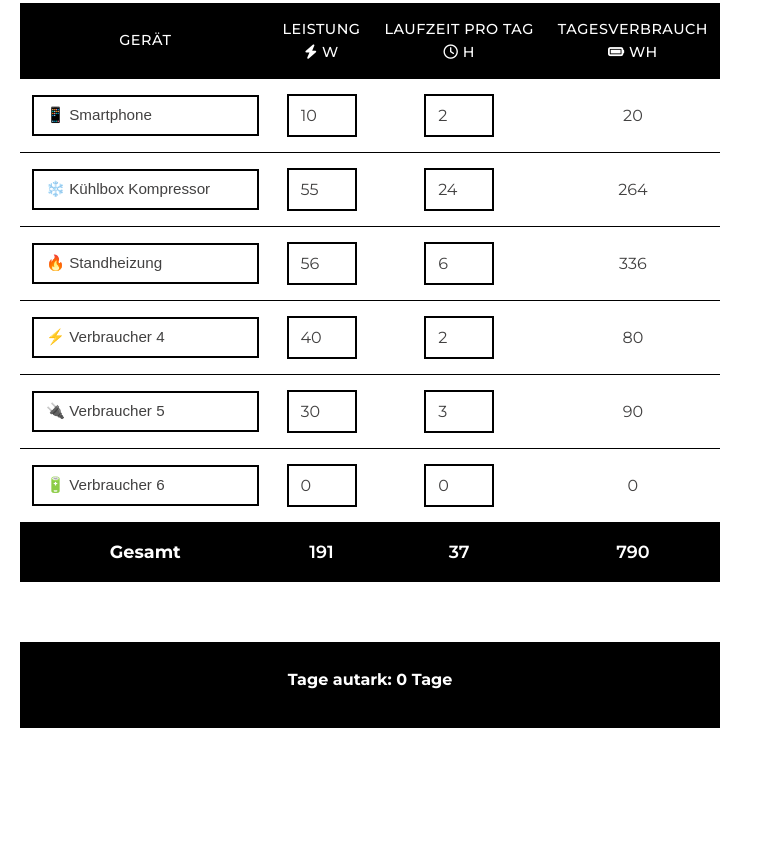
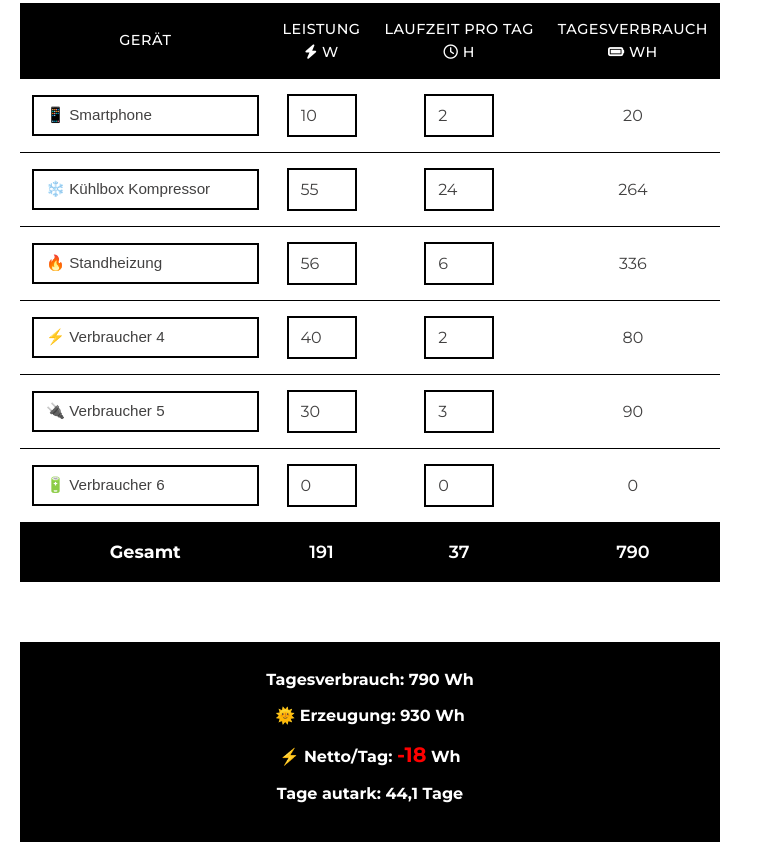
Before and after one commit to TAyyabAliAshraf/cal, a plain HTML site: page index.html in a window 1280 px wide. Shown: the part 780-1642 px from the top of the page, without its empty margins (0-763 px from the left). Before the commit the page ends 1528 px from the top, so only its background shows below. Drawn offline with nearby package versions, Linux system fonts and the light colour scheme.

Commit message:
Update index.html

```diff
--- a/index.html
+++ b/index.html
@@ -69,6 +69,7 @@
             gap: 10px;
             font-size: 1.1rem;
             font-weight: 500;
+            white-space: nowrap;
         }
         .table-wrapper {
             overflow-x: auto;
@@ -362,7 +363,10 @@
                 </table>
             </div>
             <div class="total-info">
-                <strong>Tage autark: <span id="displayAutark">0</span> Tage</strong>
+                <strong id="consumeRow">Tagesverbrauch: <span id="displayConsume">0</span> Wh</strong>
+                <strong id="genRow">🌞 Erzeugung: <span id="displayGen">0</span> Wh</strong>
+                <strong id="netRow">⚡ Netto/Tag: <span id="displayNet">0</span> Wh</strong>
+                <strong id="autarkRow">Tage autark: <span id="displayAutark">0</span> Tage</strong>
             </div>
         </div>
         <div class="right-panel">
@@ -374,10 +378,10 @@
     </div>
     <script>
         const SYSTEM_VOLTAGE = 12;
-        const LOSS_FACTOR = 1.2;
+        const INVERTER_EFF = 0.833;
         const SOLAR_EFF = 0.75;
-        const DOD_AGM = 1.0; // Adjusted to 1.0 to match example
-        const DOD_LITHIUM = 1.0; // Adjusted to 1.0 to match example
+        const DOD_AGM = 0.50; // Depth of Discharge for AGM
+        const DOD_LITHIUM = 0.90; // Depth of Discharge for LiFePO4
         const devices = [
             { name: '📱 Smartphone', leistung: 10, laufzeit: 2, duty: 1.0 },
             { name: '❄️ Kühlbox Kompressor', leistung: 55, laufzeit: 24, duty: 0.20 },
@@ -456,7 +460,7 @@
         }
         function updateChart() {
             const totalAcWh = parseFloat(document.getElementById('totalWh').textContent) || 0;
-            const drainWh = totalAcWh * LOSS_FACTOR;
+            const drainWh = totalAcWh / INVERTER_EFF;
             const ah = parseFloat(document.getElementById('batteryAh').value) || 75;
             const batWh = ah * SYSTEM_VOLTAGE;
             const dod = selectedBatteryType === 'lithium' ? DOD_LITHIUM : DOD_AGM;
@@ -466,6 +470,9 @@
             const sunHours = parseFloat(document.getElementById('sunHours').value) || 8;
             const genWh = totalWp * sunHours * SOLAR_EFF;
             const netWh = genWh - drainWh;
+            document.getElementById('displayGen').textContent = Math.round(genWh);
+            document.getElementById('displayNet').textContent = Math.round(netWh);
+            document.getElementById('displayNet').style.color = netWh >= 0 ? '#ffc72c' : '#ff0000';
 
             let autarkDays;
             if (netWh >= 0) {
@@ -476,6 +483,12 @@
                 autarkDays = autarkDays.toString().replace('.', ',');
             }
             document.getElementById('displayAutark').textContent = autarkDays;
+
+            const isInfiniteAutark = (netWh >= 0);
+            document.getElementById('consumeRow').style.display = isInfiniteAutark ? 'none' : 'block';
+            document.getElementById('genRow').style.display = isInfiniteAutark ? 'none' : 'block';
+            document.getElementById('netRow').style.display = isInfiniteAutark ? 'none' : 'block';
+            document.getElementById('autarkRow').style.display = 'block';
 
             const ctx = document.getElementById('socChart').getContext('2d');
             if (chart) chart.destroy();
```
